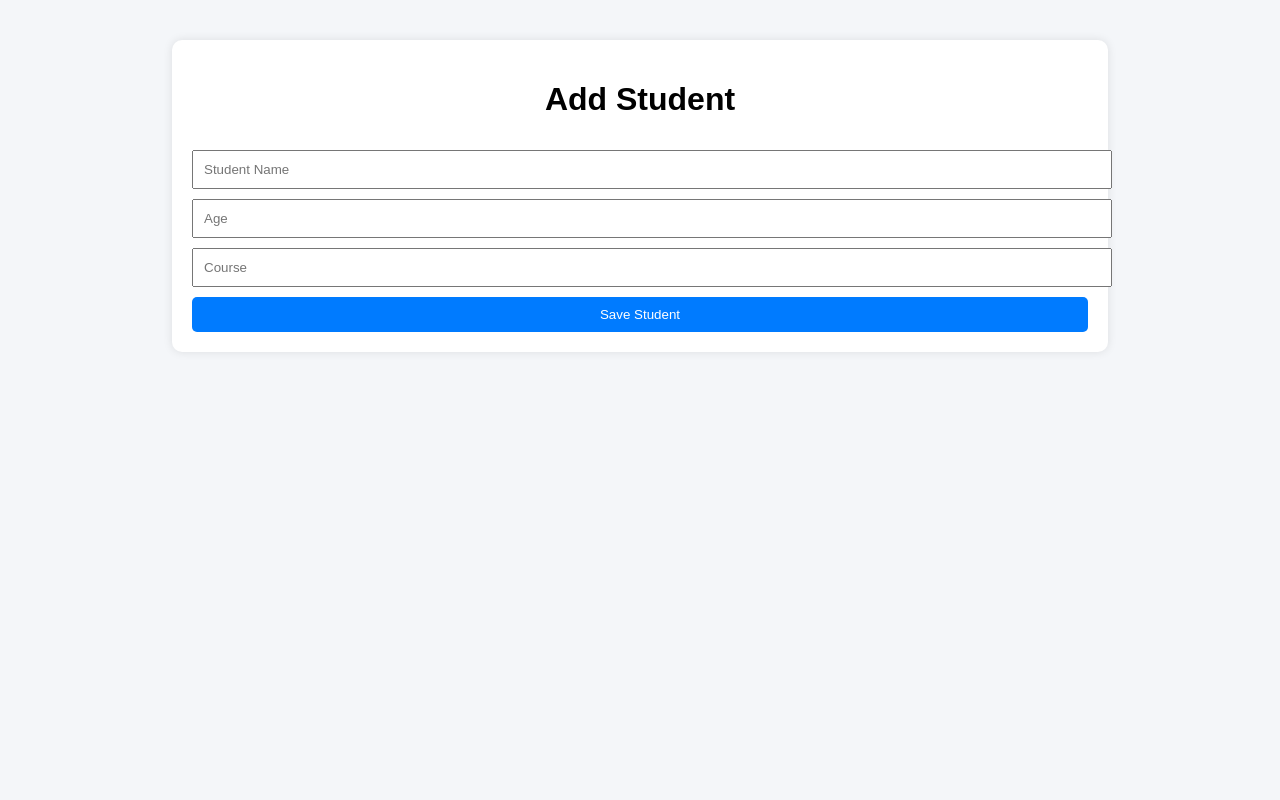
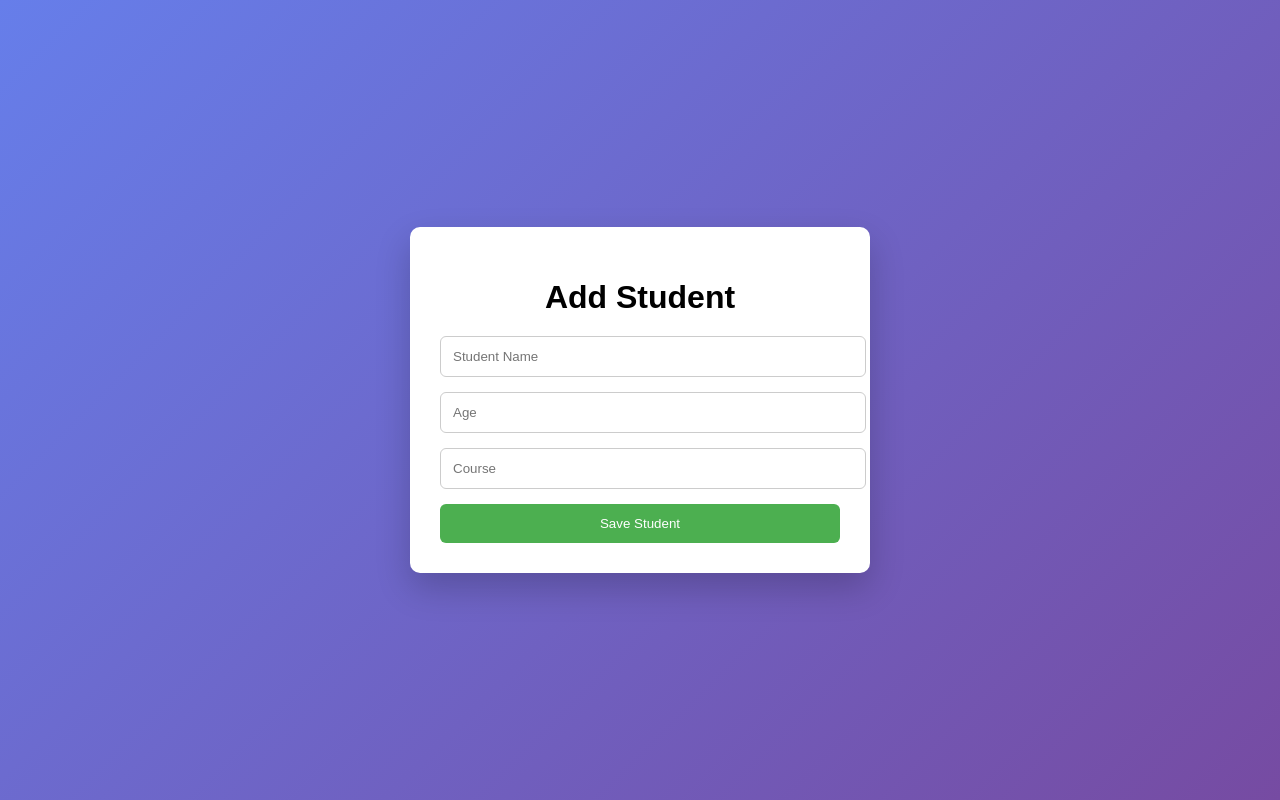
Before and after one commit to Rahman-s/student-management-system, a Django app: page /add/ in a window 1280 px wide. Run offline with Django 5.2, Linux system fonts and the light colour scheme; a user stored in the database is signed in.

Commit message:
Update add_student.html

```diff
--- a/templates/add_student.html
+++ b/templates/add_student.html
@@ -4,7 +4,57 @@
 
 <title>Add Student</title>
 
-<link rel="stylesheet" href="/static/style.css">
+<meta name="viewport" content="width=device-width, initial-scale=1.0">
+
+<style>
+
+body{
+font-family:Arial;
+background:linear-gradient(135deg,#667eea,#764ba2);
+display:flex;
+justify-content:center;
+align-items:center;
+height:100vh;
+margin:0;
+}
+
+.container{
+background:white;
+padding:30px;
+border-radius:10px;
+width:90%;
+max-width:400px;
+box-shadow:0 15px 35px rgba(0,0,0,0.2);
+}
+
+h1{
+text-align:center;
+margin-bottom:20px;
+}
+
+input{
+width:100%;
+padding:12px;
+margin-bottom:15px;
+border:1px solid #ccc;
+border-radius:6px;
+}
+
+button{
+width:100%;
+padding:12px;
+background:#4CAF50;
+color:white;
+border:none;
+border-radius:6px;
+cursor:pointer;
+}
+
+button:hover{
+background:#45a049;
+}
+
+</style>
 
 </head>
 
@@ -18,11 +68,11 @@
 
 {% csrf_token %}
 
-<input type="text" name="name" placeholder="Student Name">
+<input type="text" name="name" placeholder="Student Name" required>
 
-<input type="number" name="age" placeholder="Age">
+<input type="number" name="age" placeholder="Age" required>
 
-<input type="text" name="course" placeholder="Course">
+<input type="text" name="course" placeholder="Course" required>
 
 <button type="submit">Save Student</button>
 
```
